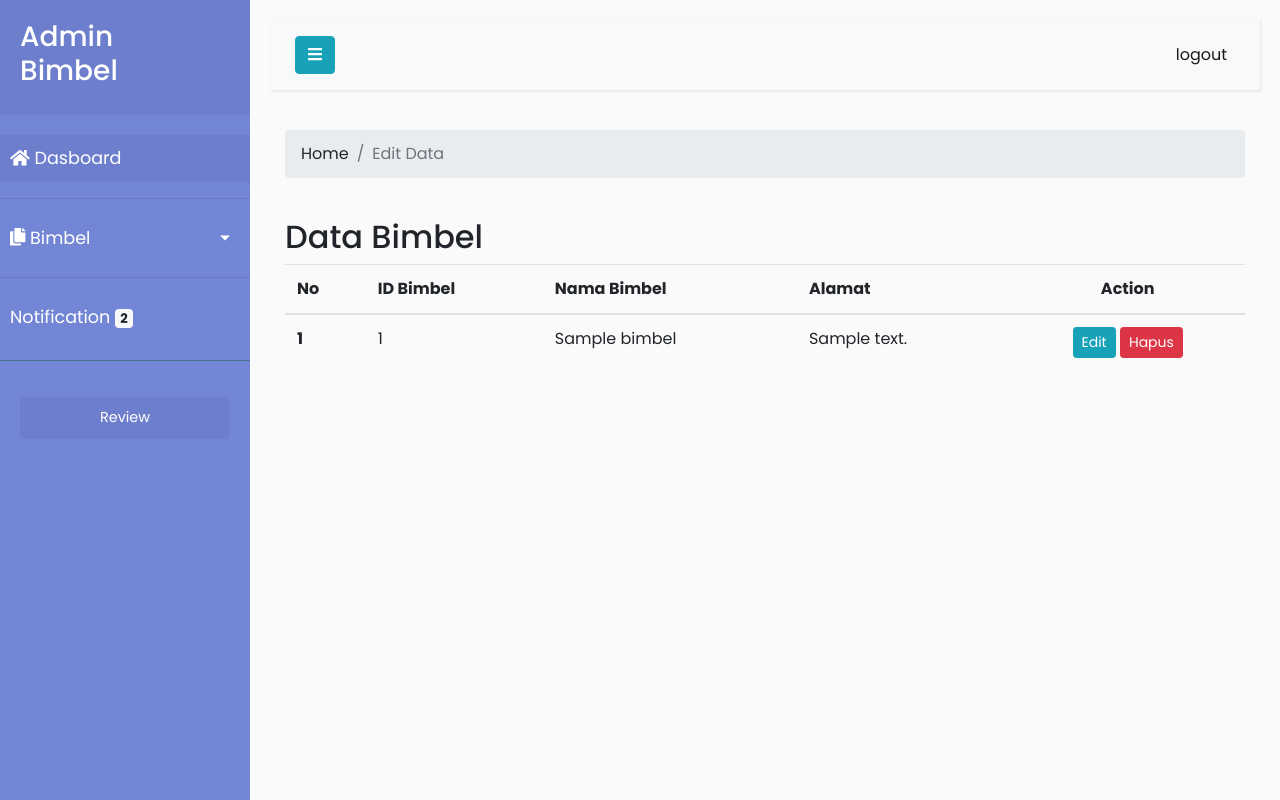
After one commit to adhanchaniago/bimbel, a CodeIgniter app: page /bimbel/index.php/c_admin/edit in a window 1280 px wide. The commit adds this page. Run offline with CodeIgniter, Linux system fonts and the light colour scheme; tables that the repository leaves empty or names only in its code hold one stand-in row (values such as "Sample post"); some libraries are stand-ins or nearby versions.

Commit message:
masuk metode

```diff
--- a/application/controllers/C_admin.php
+++ b/application/controllers/C_admin.php
@@ -52,11 +52,20 @@ class C_Admin extends CI_Controller
 
     public function fotoact()
     {
-        $this->m_admin->insertimg();
+        $data['tambah'] = [
+            'foto' => $this->m_admin->insertimg('foto')
+        ];
         redirect('c_admin/foto');
     }
 
-
+    // Edit
+    public function edit()
+    {
+        $data['tampil'] = [
+            'bimbel' => $this->m_admin->getdata('bimbel')
+        ];
+        $this->page('admin/v_edit', $data['tampil']);
+    }
     public function page($content, $data)
     {
         $this->load->view('admin/header');
--- a/application/models/M_admin.php
+++ b/application/models/M_admin.php
@@ -11,6 +11,7 @@ class M_Admin extends CI_Model
         $data["along"] = $this->input->post('along');
         $data["fasilitas"] = implode(",", $this->input->post('fasilitas'));
         $data["biaya"] = $this->input->post('biaya');
+        $data["situs"] = $this->input->post('situs');
         $data["telpon"] = $this->input->post('telpon');
         $data["email"] = $this->input->post('email');
         $data["deskripsi"] = $this->input->post('deskripsi');
@@ -22,6 +23,7 @@ class M_Admin extends CI_Model
             'alamatlong' => $data["along"],
             'fasilitas' => $data["fasilitas"],
             'biaya' => $data["biaya"],
+            'situs' => $data["situs"],
             'telpon' => $data["telpon"],
             'email' => $data["email"],
             'deskripsi' => $data["deskripsi"]
@@ -32,9 +34,24 @@ class M_Admin extends CI_Model
     }
 
     //tambah foto
-    public function insertimg()
+    public function insertimg($table)
     {
-        $config ['upload_path'] = ''
+        $id = $this->input->post('id_bimbel');
+        $foto = $_FILES['poto']['name'];
+        $tmp = $_FILES['poto']['tmp_name'];
+        $fotobaru = date('dmYHis') . $foto;
+
+        $path = "aset/img/" . $fotobaru;
+
+        if (move_uploaded_file($tmp, $path)) {
+            $res = array(
+                "id_bimbel" => $id,
+                "foto" => $fotobaru
+            );
+
+            $res = $this->db->insert("foto", $res);
+            return $res;
+        }
     }
 
     public function getdata($table)
--- a/application/views/admin/dasboard.php
+++ b/application/views/admin/dasboard.php
@@ -26,7 +26,7 @@
                         <a href="<?= site_url('C_admin/tambah') ?>">Tambah Bimbel</a>
                     </li>
                     <li>
-                        <a href="<?= site_url('C_admin/fasilitas') ?>">Fasilitas Bimbel</a>
+                        <a href="<?= site_url('C_admin/foto') ?>">Foto Bimbel</a>
                     </li>
                     <li>
                         <a href="<?= site_url('C_admin/edit') ?>">Edit Bimbel</a>
--- /dev/null
+++ b/application/views/admin/v_edit.php
@@ -0,0 +1,35 @@
+<div class="container">
+    <nav aria-label="breadcrumb">
+        <ol class="breadcrumb">
+            <li class="breadcrumb-item"><a href="<?= site_url('c_admin') ?>">Home</a></li>
+            <li class="breadcrumb-item active" aria-current="page">Edit Data</li>
+        </ol>
+    </nav>
+    <br>
+    <h2>Data Bimbel</h2>
+    <table class="table">
+        <thead>
+            <tr>
+                <th scope="col">No</th>
+                <th scope="col">ID Bimbel</th>
+                <th scope="col">Nama Bimbel</th>
+                <th scope="col">Alamat</th>
+                <th scope="col" class="text-center">Action</th>
+            </tr>
+        </thead>
+        <tbody>
+            <?php $i = 1;
+            foreach ($bimbel as $b) { ?>
+                <tr>
+                    <th scope="row"><?= $i++; ?></th>
+                    <td><?= $b['id_bimbel'] ?></td>
+                    <td><?= $b['nama'] ?></td>
+                    <td><?= $b['alamat'] ?></td>
+                    <td class="text-center"><a href=""><button type="button" class="btn btn-info btn-sm">Edit</button></a>
+                        <a href=""><button type="button" class="btn btn-danger btn-sm">Hapus</button></a></td>
+                </tr>
+            <?php } ?>
+        </tbody>
+    </table>
+    </table>
+</div>
--- a/application/views/admin/v_tambah.php
+++ b/application/views/admin/v_tambah.php
@@ -27,7 +27,7 @@
         <div class="row">
             <div class="col-sm-4">
                 <div class="form-check">
-                    <input type="checkbox" class="form-check-input" name="fasilitaas[]" value="Ac">
+                    <input type="checkbox" class="form-check-input" name="fasilitas[]" value="Ac">
                     <label for="" class="form-check-label">Ac</label>
                 </div>
             </div>
@@ -53,7 +53,7 @@
             </div>
             <div class="col-sm-4">
                 <div class="form-check">
-                    <input type="checkbox" name="fasiliras[]" class="form-check-input" value="SmartBoard">
+                    <input type="checkbox" name="fasilitas[]" class="form-check-input" value="SmartBoard">
                     <label for="" class="form-check-label">SmartBoard</label>
                 </div>
             </div>
--- a/application/views/admin/v_tambahfoto.php
+++ b/application/views/admin/v_tambahfoto.php
@@ -6,7 +6,7 @@
             <li class="breadcrumb-item active" aria-current="page">Tambah Foto</li>
         </ol>
     </nav>
-    <form action="<?= site_url('c_admin/fotoact') ?>" method="post">
+    <form action="<?= site_url('c_admin/fotoact') ?>" method="post" enctype="multipart/form-data">
         <h2>Tambah Foto</h2>
         <br>
         <div class="form-group">
@@ -20,7 +20,7 @@
         <br>
         <div class="input-group mb-3">
             <div class="custom-file">
-                <input type="file" class="custom-file-input" aria-describedby="inputGroupFileAddon01">
+                <input type="file" class="custom-file-input" name="poto">
                 <label class="custom-file-label" for="inputGroupFile01">Choose file</label>
             </div>
         </div>
```
Also changed, not shown: application/views/admin/v_foto.php (+8 -3 lines), aset/img/29122019090222wowo.png (added), aset/img/29122019090538wowo.png (added), aset/img/29122019090626wowo.png (added), aset/img/29122019091153text4022.png (added), aset/img/img.png (deleted).
